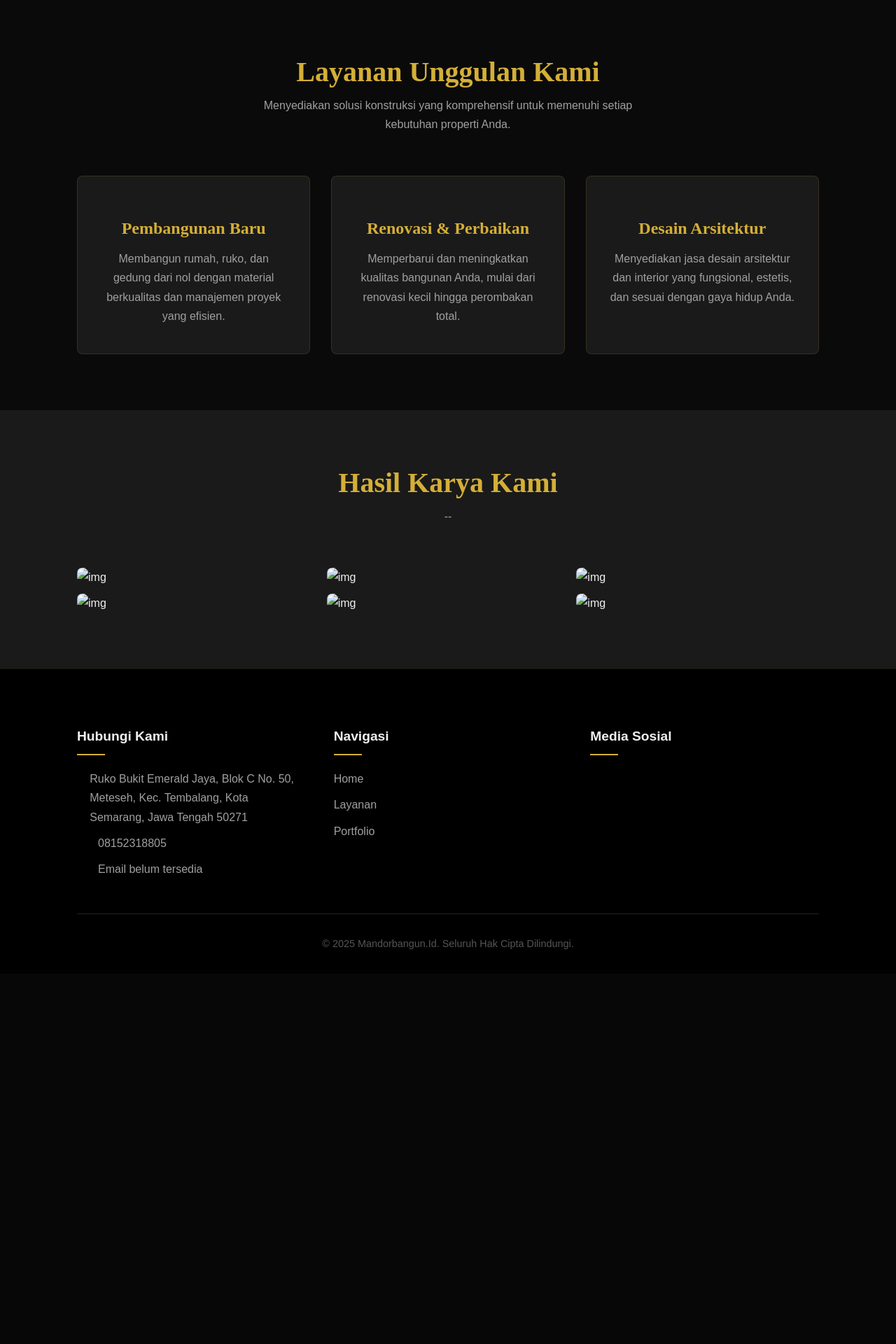
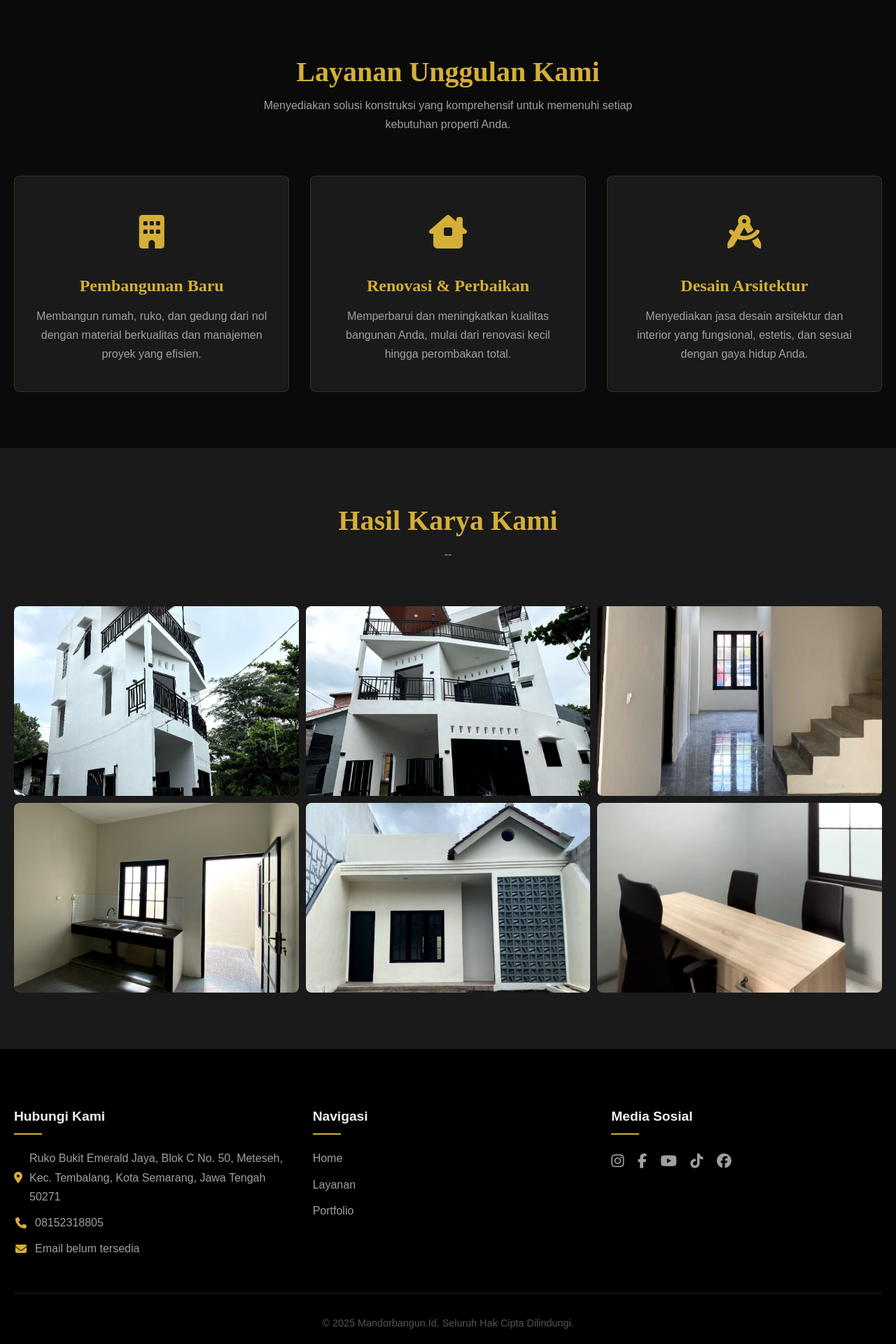
Before and after one commit to muhammadshahrizal/PK-Mandor-Bangun, a PHP site: page /pages/index.html in a window 1280 px wide. Shown: the part 801-2721 px from the top of the page at 70% size. Before the commit the page ends 2157 px from the top, so only its background shows below. Run offline with PHP 8.4, Linux system fonts and the light colour scheme.

Commit message:
menambah gambar

```diff
--- a/asset/style.css
+++ b/asset/style.css
@@ -27,9 +27,14 @@ body {
 }
 
 .container {
-    max-width: 1100px;
+    max-width: 1400px;
     margin: 0 auto;
     padding: 0 20px;
+}
+
+.logo img {
+    height: 65px; /* Anda bisa sesuaikan tinggi logo di sini */
+    display: block; /* Menghilangkan spasi ekstra di bawah gambar */
 }
 
 h1,
@@ -125,7 +130,7 @@ section {
 /* Hero Section */
 .hero {
     height: 100vh;
-    background-image: linear-gradient(to right, rgba(0, 0, 0, 0.8), rgba(0, 0, 0, 0.4)), url('');
+    background-image: linear-gradient(to right, rgba(0, 0, 0, 0.8), rgba(0, 0, 0, 0.4)), url('../Image/Background.png');
     background-size: cover;
     background-position: center;
     display: flex;
--- a/pages/index.html
+++ b/pages/index.html
@@ -6,8 +6,8 @@
   <meta name="viewport" content="width=device-width, initial-scale=1.0">
   <title>Mandorbangun Id - Jasa Kontraktor Profesional</title>
   <!-- Font Awesome untuk Ikon -->
-  <link rel="stylesheet" href="../asset/style.css" />
-  <link rel="Icon" href="../asset/logo.png" type="image">
+  <link rel="stylesheet" href="../asset/style.css" type="text/css" />
+  <link rel="stylesheet" href="https://cdnjs.cloudflare.com/ajax/libs/font-awesome/6.5.1/css/all.min.css" />
 
 </head>
 
@@ -15,7 +15,7 @@
   <!-- ====== HEADER ====== -->
   <header class="header">
     <div class="container navbar">
-      <a href="#" class="logo" href>MandorbangunId </a>
+      <a href="#hero" class="logo"><img src="../Image/LOGO NAMA.png" alt="Logo"></a>
       <ul class="nav-links">
         <li><a href="#hero">HOME</a></li>
         <li><a href="#services">LAYANAN</a></li>
@@ -80,38 +80,37 @@
         </div>
         <div class="portfolio-grid">
           <div class="portfolio-item">
-            <img src=""
-              alt="img">
+            <img src="../Image/Img1.jpg" alt="img">
             <div class="portfolio-overlay">
               <h3>**</h3>
             </div>
           </div>
           <div class="portfolio-item">
-            <img src="" alt="img">
+            <img src="../Image/Img2.jpg" alt="img">
             <div class="portfolio-overlay">
               <h3>**</h3>
             </div>
           </div>
           <div class="portfolio-item">
-            <img src="" alt="img">
+            <img src="../Image/Img3.jpg" alt="img">
             <div class="portfolio-overlay">
               <h3><img src="" alt="img"></h3>
             </div>
           </div>
           <div class="portfolio-item">
-            <img src="" alt="img">
+            <img src="../Image/Img4.jpg" alt="img">
             <div class="portfolio-overlay">
               <h3>**</h3>
             </div>
           </div>
           <div class="portfolio-item">
-            <img src=""alt="img">
+            <img src="../Image/Img5.jpg" alt="img">
             <div class="portfolio-overlay">
               <h3>**</h3>
             </div>
           </div>
           <div class="portfolio-item">
-            <img src="" alt="img">
+            <img src="../Image/Img6.jpg" alt="img">
             <div class="portfolio-overlay">
               <h3>**</h3>
             </div>
@@ -129,7 +128,8 @@
         <div class="footer-widget">
           <h4>Hubungi Kami</h4>
           <address class="contact-info">
-            <p><i class="fas fa-map-marker-alt"></i> Ruko Bukit Emerald Jaya, Blok C No. 50, Meteseh, Kec. Tembalang, Kota Semarang, Jawa Tengah 50271</p>
+            <p><i class="fas fa-map-marker-alt"></i> Ruko Bukit Emerald Jaya, Blok C No. 50, Meteseh, Kec. Tembalang,
+              Kota Semarang, Jawa Tengah 50271</p>
             <p><i class="fas fa-phone"></i> 08152318805 </p>
             <p><i class="fas fa-envelope"></i> Email belum tersedia</p>
           </address>
@@ -147,11 +147,11 @@
         <div class="footer-widget">
           <h4>Media Sosial</h4>
           <div class="social-media">
-            <a href="#" title="Instagram"><i class="fa fa-instagram"></i></a>
-            <a href="#" title="Facebook"><i class="fa fa-facebook-f"></i></a>
-            <a href="#" title="YouTube"><i class="fa fa-youtube"></i></a>
-            <a href="#" title="LinkedIn"><i class="fa fa-linkedin-in"></i></a>
-            <a href="#" title="Twitter"><i class ="fa fa-facebook" aria-hidden="true"></i></a>
+            <a href="#" title="Instagram"><i class="fa-brands fa-instagram"></i></a>
+            <a href="#" title="Facebook"><i class="fa-brands fa-facebook-f"></i></a>
+            <a href="#" title="YouTube"><i class="fa-brands fa-youtube"></i></a>
+            <a href="#" title="TikTok"><i class="fa-brands fa-tiktok"></i></a>
+            <a href="#" title="Twitter"><i class="fa-brands fa-facebook" aria-hidden="true"></i></a>
           </div>
         </div>
       </div>
@@ -162,9 +162,9 @@
   </footer>
 
   <!-- ====== WHATSAPP FLOATING BUTTON ====== -->
-  <a href="https://wa.me/628152318805?text=Halo,%20saya%20tertarik%20dengan%20jasa%20konstruksi%20Anda."
-    target="_blank" class="whatsapp-fab">
-    <i class="fab fa-whatsapp"></i>
+  <a href="https://wa.me/628152318805?text=Halo MinDor,%20saya%20mau%20konsultasi%20dong." target="_blank"
+    class="whatsapp-fab">
+    <i class="fa-brands fa-whatsapp"></i>
   </a>
 
 </body>
```
Also changed, not shown: Image/Background2.jpg (added), Image/Img1.jpg (added), Image/Img2.jpg (added), Image/Img3.jpg (added), Image/Img4.jpg (added), Image/Img5.jpg (added), Image/Img6.jpg (added), Image/LOGO Nama.png, Image/social.svg (deleted), 1 other file.
